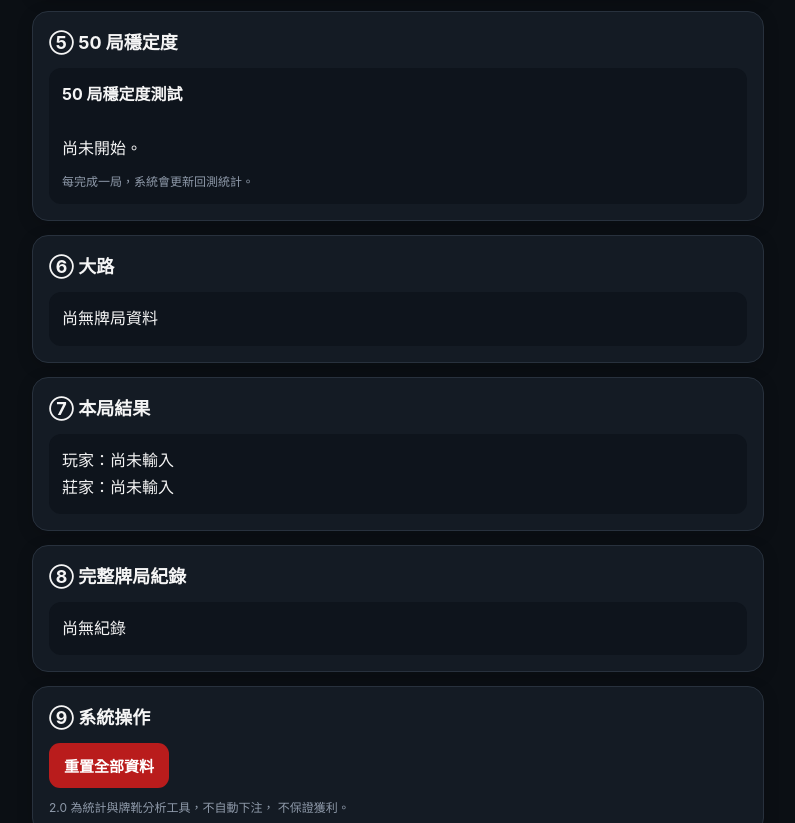
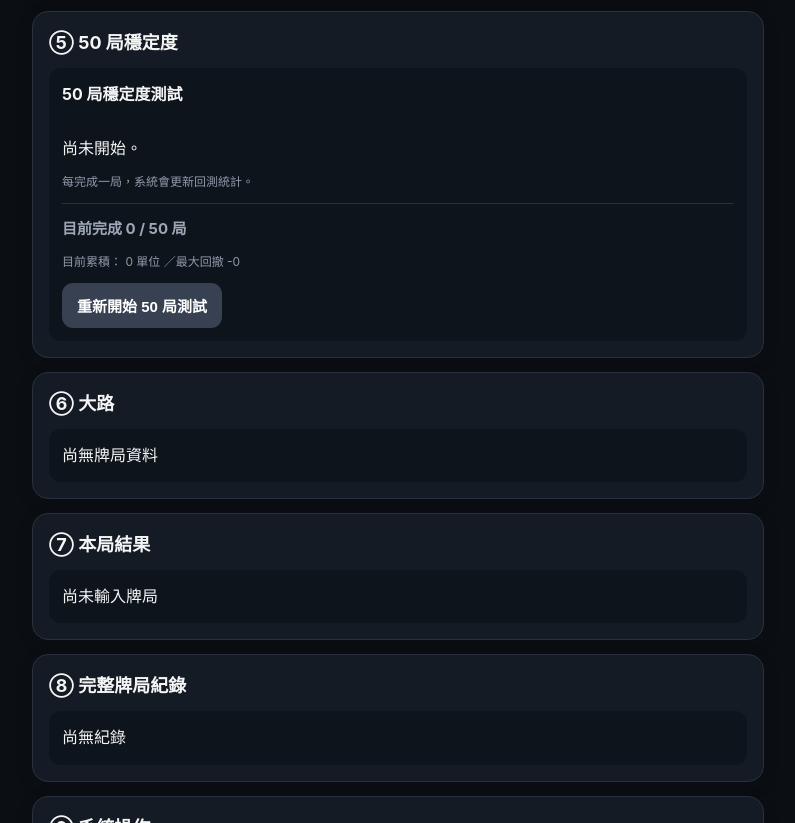
Before and after one commit to baccarat567/baccarat2, a plain HTML site: page index.html in a window 1280 px wide. Shown: the part 1269-2092 px from the top of the page, without its empty margins (242-1037 px from the left). Drawn offline with Linux system fonts and the light colour scheme.

Commit message:
Update index.html

```diff
--- a/index.html
+++ b/index.html
@@ -3281,6 +3281,440 @@ function(){
 /* ===== 初始更新 ===== */
 
 renderProbability();
+/* ===== V2.0 第6段：整合與測試收尾 ===== */
+
+
+/* ===== 測試完成狀態 ===== */
+
+function getTestCompletion(){
+
+  const count =
+    testRecords.length;
+
+  if(count < 50){
+
+    return {
+      completed:false,
+      text:`目前完成 ${count} / 50 局`
+    };
+
+  }
+
+  return {
+    completed:true,
+    text:"50 局測試已完成"
+  };
+
+}
+
+
+/* ===== 測試摘要 ===== */
+
+function getTestSummary(){
+
+  const stats =
+    getTestStats();
+
+  const recent10 =
+    recentProfit(10);
+
+  const recent20 =
+    recentProfit(20);
+
+
+  return {
+
+    rounds:testRecords.length,
+
+    profit:testProfit,
+
+    drawdown:testMaxDrawdown,
+
+    wins:stats.wins,
+
+    losses:stats.losses,
+
+    neutral:stats.neutral,
+
+    recent10:recent10,
+
+    recent20:recent20,
+
+    distance:Math.abs(testProfit)
+
+  };
+
+}
+
+
+/* ===== 測試重置 ===== */
+
+function resetTestOnly(){
+
+  const ok =
+    confirm(
+      "確定要重新開始 50 局穩定度測試嗎？\n\n"
+      +
+      "這只會清除測試盈虧資料，"
+      +
+      "不會清除已輸入的牌靴資料。"
+    );
+
+
+  if(!ok){
+
+    return;
+
+  }
+
+
+  testRecords = [];
+
+  testProfit = 0;
+
+  testPeak = 0;
+
+  testMaxDrawdown = 0;
+
+
+  saveTestState();
+
+  renderStability();
+
+}
+
+
+/* ===== 建立50局測試按鈕 ===== */
+
+function ensureTestButton(){
+
+  const box =
+    document.getElementById(
+      "stabilityResult"
+    );
+
+
+  if(!box){
+
+    return;
+
+  }
+
+
+  let button =
+    document.getElementById(
+      "resetTestOnlyBtn"
+    );
+
+
+  if(button){
+
+    return;
+
+  }
+
+
+  button =
+    document.createElement(
+      "button"
+    );
+
+
+  button.id =
+    "resetTestOnlyBtn";
+
+
+  button.className =
+    "btn-secondary";
+
+
+  button.textContent =
+    "重新開始 50 局測試";
+
+
+  button.style.marginTop =
+    "12px";
+
+
+  button.addEventListener(
+    "click",
+    resetTestOnly
+  );
+
+
+  box.appendChild(button);
+
+}
+
+
+/* ===== 擴充穩定度顯示 ===== */
+
+const oldRenderStability =
+  renderStability;
+
+
+renderStability =
+function(){
+
+  oldRenderStability();
+
+
+  const box =
+    document.getElementById(
+      "stabilityResult"
+    );
+
+
+  if(!box){
+
+    return;
+
+  }
+
+
+  const completion =
+    getTestCompletion();
+
+
+  const summary =
+    getTestSummary();
+
+
+  const completionText =
+    completion.completed
+      ? "✅ 50 局樣本完成"
+      : completion.text;
+
+
+  const completionColor =
+    completion.completed
+      ? "#86efac"
+      : "#9da7b5";
+
+
+  const extra =
+    document.createElement(
+      "div"
+    );
+
+
+  extra.style.marginTop =
+    "12px";
+
+
+  extra.style.paddingTop =
+    "12px";
+
+
+  extra.style.borderTop =
+    "1px solid #28313d";
+
+
+  extra.innerHTML = `
+
+    <div style="
+      color:${completionColor};
+      font-weight:700;
+      font-size:15px;
+    ">
+      ${completionText}
+    </div>
+
+    <div class="note">
+      目前累積：
+      ${summary.profit > 0 ? "+" : ""}
+      ${summary.profit} 單位
+      ／最大回撤 -${summary.drawdown}
+    </div>
+
+  `;
+
+
+  box.appendChild(extra);
+
+
+  ensureTestButton();
+
+};
+
+
+/* ===== 顯示目前牌靴狀態 ===== */
+
+function refreshModelStatus(){
+
+  const mode =
+    document.getElementById(
+      "decks"
+    ).value;
+
+
+  const modelState =
+    document.getElementById(
+      "modelState"
+    );
+
+
+  if(
+    rounds.length === 0
+  ){
+
+    if(mode === "unknown"){
+
+      modelState.textContent =
+        "待開始";
+
+    }
+    else{
+
+      modelState.textContent =
+        `${mode}靴`;
+
+    }
+
+    return;
+
+  }
+
+
+  if(mode === "unknown"){
+
+    modelState.textContent =
+      "6～8靴動態";
+
+  }
+  else{
+
+    modelState.textContent =
+      `${mode}靴`;
+
+  }
+
+}
+
+
+/* ===== 最後一局資訊 ===== */
+
+function renderLastRound(){
+
+  const box =
+    document.getElementById(
+      "lastResult"
+    );
+
+
+  if(!box){
+
+    return;
+
+  }
+
+
+  if(rounds.length === 0){
+
+    box.innerHTML =
+      "尚未輸入牌局";
+
+    return;
+
+  }
+
+
+  const round =
+    rounds[rounds.length - 1];
+
+
+  const result =
+    round.winner === "P"
+      ? "👤 玩家勝"
+      : round.winner === "B"
+        ? "🏦 莊家勝"
+        : "🤝 和局";
+
+
+  box.innerHTML = `
+
+    <div>
+      <strong>玩家：</strong>
+      ${round.pCards.join(" ")}
+      ／ ${round.p}
+    </div>
+
+    <div style="margin-top:6px">
+      <strong>莊家：</strong>
+      ${round.bCards.join(" ")}
+      ／ ${round.b}
+    </div>
+
+    <div style="
+      margin-top:10px;
+      font-size:18px;
+      font-weight:700;
+    ">
+      ${result}
+    </div>
+
+  `;
+
+}
+
+
+/* ===== 擴充原本 render ===== */
+
+const finalBaseRender =
+  render;
+
+
+render =
+function(){
+
+  finalBaseRender();
+
+  refreshModelStatus();
+
+  renderLastRound();
+
+  renderStability();
+
+};
+
+
+/* ===== 牌靴切換後同步更新 ===== */
+
+document.getElementById("decks")
+  .addEventListener(
+    "change",
+    ()=>{
+
+      setTimeout(()=>{
+
+        refreshModelStatus();
+
+        renderStability();
+
+        renderProbability();
+
+      },100);
+
+    }
+  );
+
+
+/* ===== 頁面啟動 ===== */
+
+refreshModelStatus();
+
+renderLastRound();
+
+renderStability();
+
+renderProbability();
+
+
+/* ===== 開發完成狀態 ===== */
+
+console.log(
+  "百家樂牌靴助手 2.0 已初始化"
+);
 </script>
 
 </body>
```
